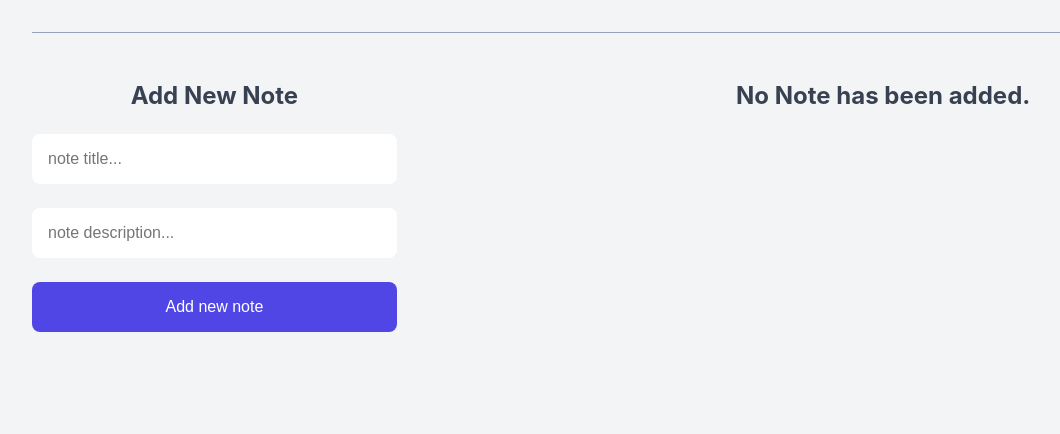
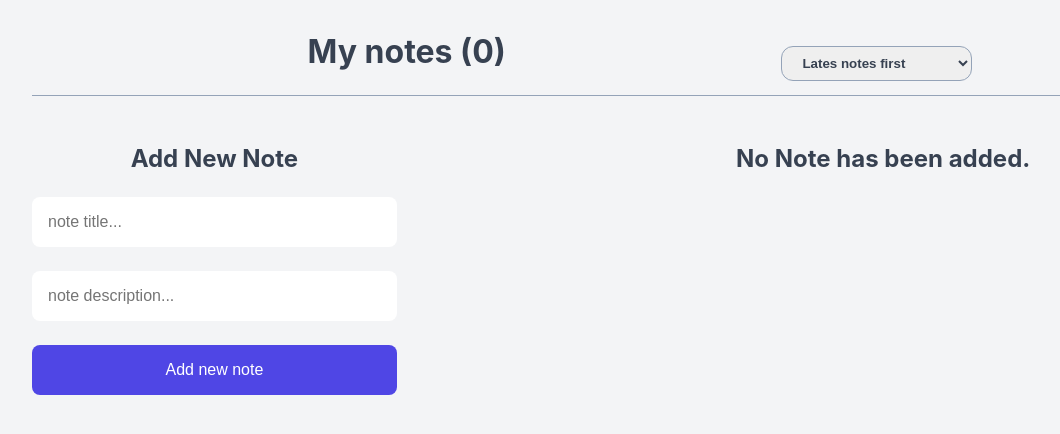
Before and after one commit to DorsaBeigifard/note-app, a React (Vite) app: page / in a window 1280 px wide. Shown: the top 434 px of the page, without its empty margins (0-1060 px from the left). Built offline with nearby package versions, Linux system fonts and the light colour scheme.

Commit message:
sort notes

```diff
--- a/src/App.jsx
+++ b/src/App.jsx
@@ -4,9 +4,12 @@ import "./App.css";
 import AddNewNote from "./components/AddNewNote";
 import NoteList from "./components/NoteList";
 import NoteStatus from "./components/NoteStatus";
+import Header from "./components/Header";
 
 function App() {
   const [notes, setNotes] = useState([]);
+
+  const [sortBy, setSortBy] = useState("latest");
 
   const handleAddNote = (newNote) => {
     // Prev notes is in the memory of the state
@@ -36,7 +39,11 @@ function App() {
 
   return (
     <div className="container">
-      <div className="note-header"></div>
+      <Header
+        notes={notes}
+        sortBy={sortBy}
+        onSort={(e) => setSortBy(e.target.value)}
+      />
       <div className="note-app">
         {/* we can pass functions as props. */}
         <AddNewNote onAddNote={handleAddNote} />
@@ -44,6 +51,7 @@ function App() {
           <NoteStatus notes={notes} />
           <NoteList
             notes={notes}
+            sortBy={sortBy}
             onDelete={handleDeleteNote}
             onComplete={handleCompleteNote}
           />
--- /dev/null
+++ b/src/components/Header.jsx
@@ -0,0 +1,16 @@
+import { useState } from "react";
+
+function Header({ notes, sortBy, onSort }) {
+  return (
+    <div className="note-header">
+      <h1>My notes ({notes.length})</h1>
+      <select value={sortBy} onChange={onSort}>
+        <option value="latest">Lates notes first</option>
+        <option value="oldest">Oldest notes first</option>
+        <option value="completed">Completed notes first</option>
+      </select>
+    </div>
+  );
+}
+
+export default Header;
--- a/src/components/NoteList.jsx
+++ b/src/components/NoteList.jsx
@@ -1,7 +1,23 @@
-function NoteList({ notes, onDelete, onComplete }) {
+function NoteList({ notes, onDelete, onComplete, sortBy }) {
+  let sortedNotes = notes;
+  if (sortBy === "oldest")
+    sortedNotes = [...notes].sort(
+      (a, b) => new Date(a.createdAt) - new Date(b.createdAt)
+    );
+
+  if (sortBy === "latest")
+    sortedNotes = [...notes].sort(
+      (a, b) => new Date(b.createdAt) - new Date(a.createdAt)
+    );
+
+  if (sortBy === "completed")
+    sortedNotes = [...notes].sort(
+      (a, b) => Number(b.completed) - Number(a.completed)
+    );
+
   return (
     <div className="note-list">
-      {notes.map((note) => (
+      {sortedNotes.map((note) => (
         <NoteItem
           key={note.id}
           note={note}
```
